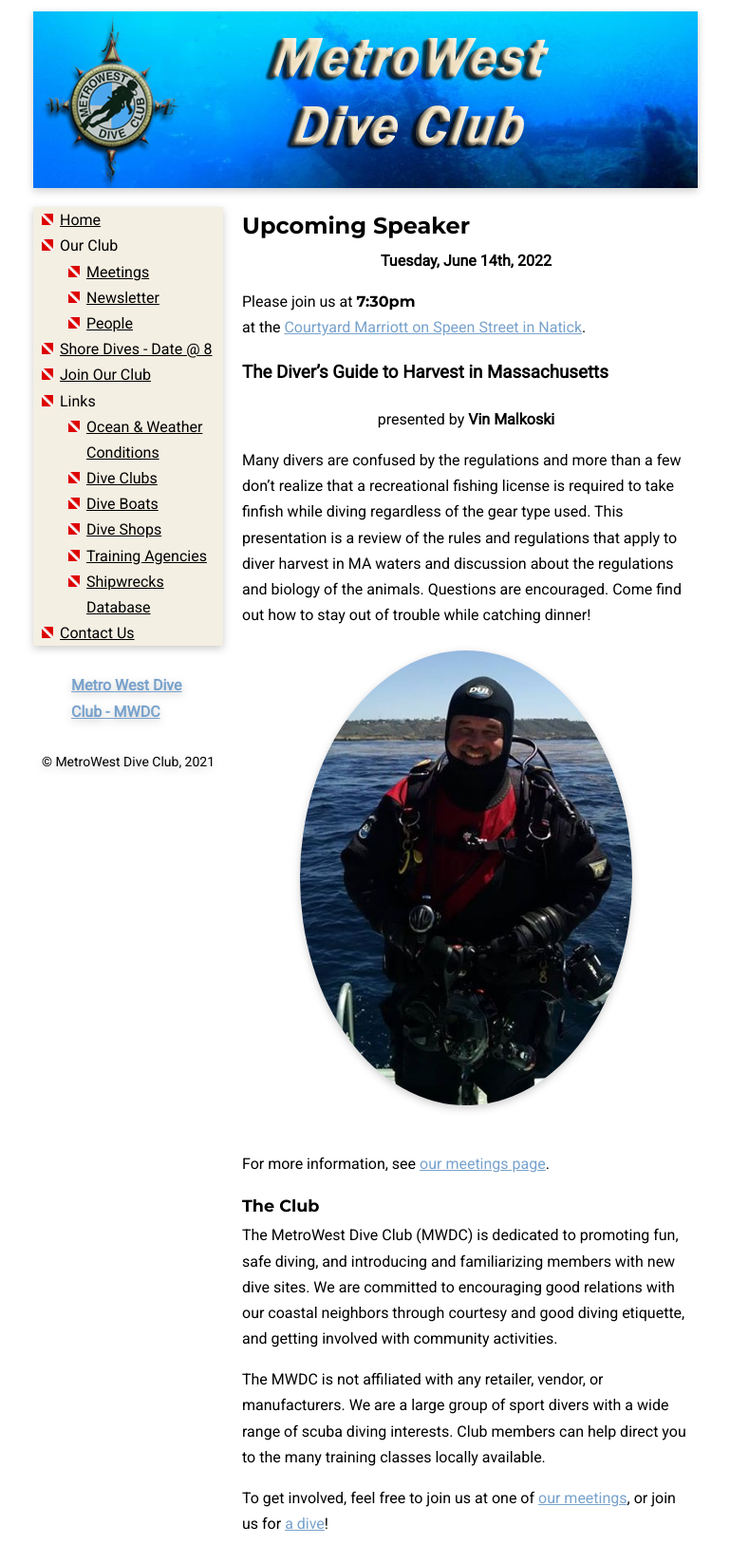
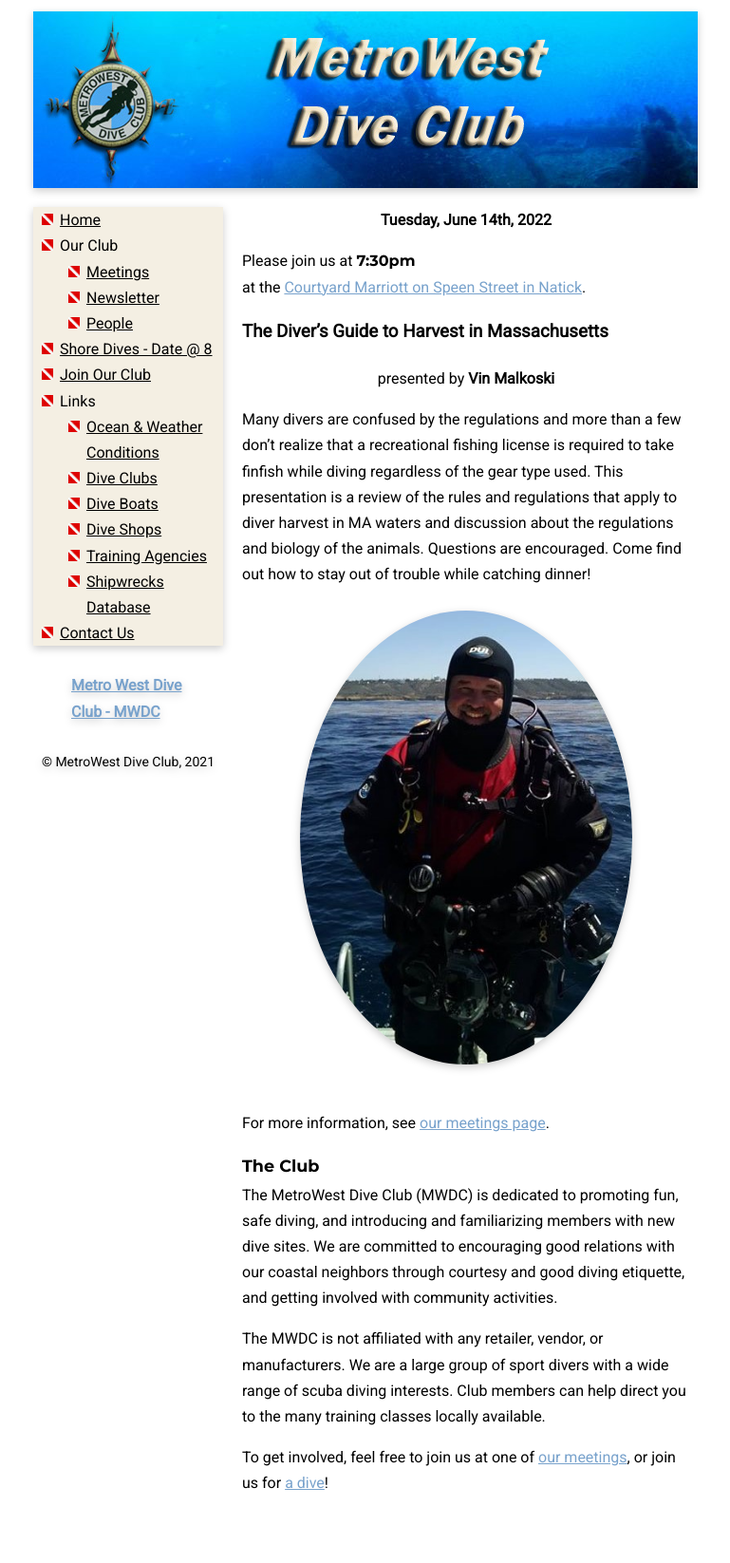
Before and after one commit to MetroWestDiveClub/mwdc, a Jekyll site: the page built from docs/index.md, in a window 1280 px wide. Shown: the whole page at 95% size, without its empty margins (255-1024 px from the left). Built offline with Jekyll 4.4.1, drawn with Linux system fonts in a browser that asks for light colours; after the commit the page ends 1604 px from its top, so only the background shows below that.

Commit message:
Update index.md

```diff
--- a/docs/index.md
+++ b/docs/index.md
@@ -2,8 +2,6 @@
 layout: default
 title: Home
 ---
-
-# Upcoming Speaker
 
 {% include speaker_blurb.md %}
 
```
